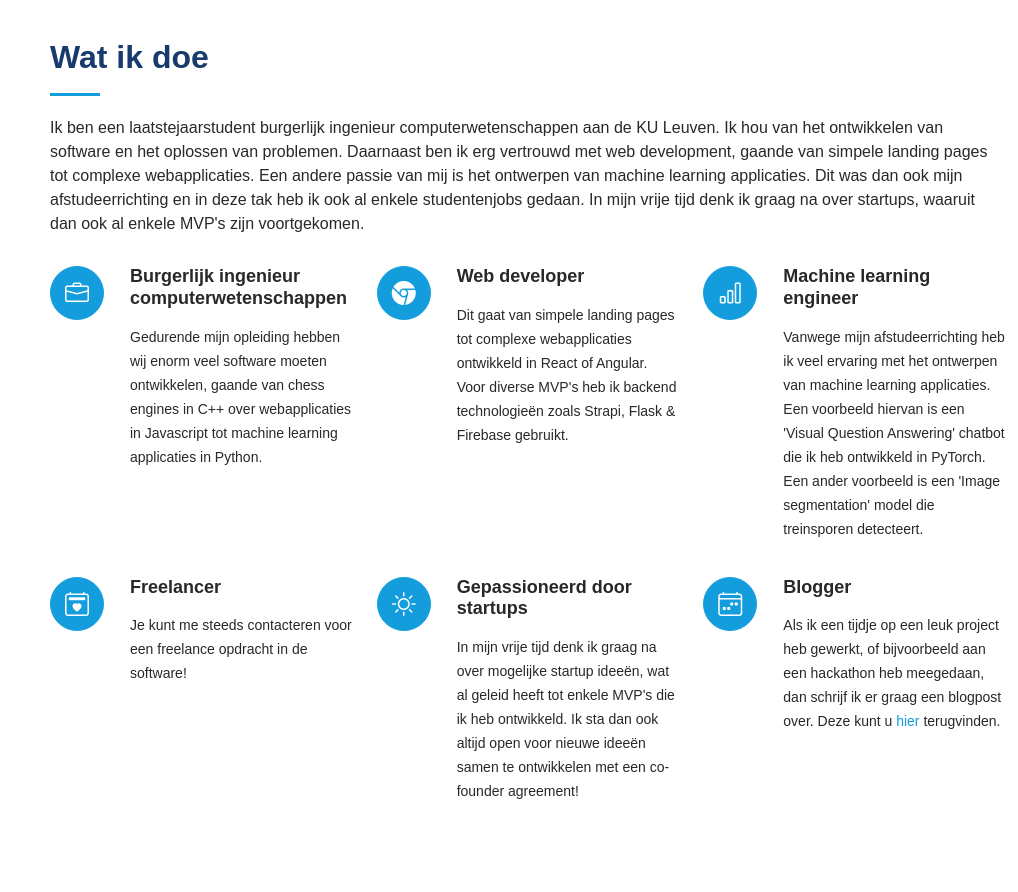
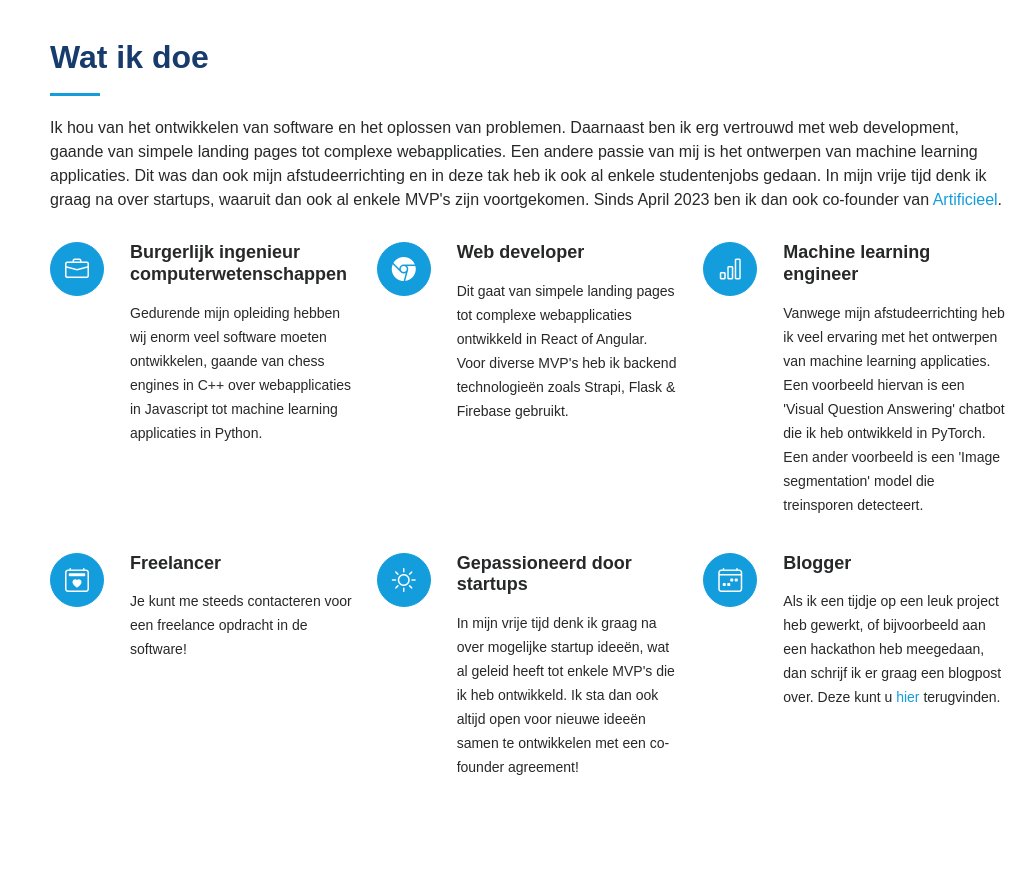
Before and after one commit to WebsiteJorrit/WebsiteJorrit.github.io, a plain HTML site: page index.html in a window 1280 px wide. Shown: the part 802-1694 px from the top of the page, without its empty margins (262-1280 px from the left). Drawn offline with nearby package versions, Linux system fonts and the light colour scheme; a web font is replaced by a local one.

Commit message:
Update text: not longer student

```diff
--- a/index.html
+++ b/index.html
@@ -86,15 +86,15 @@
           <div class="section-title">
             <h2>Wat ik doe</h2>
             <p>
-              Ik ben een laatstejaarstudent burgerlijk ingenieur
-              computerwetenschappen aan de KU Leuven. Ik hou van het ontwikkelen
-              van software en het oplossen van problemen. Daarnaast ben ik erg
-              vertrouwd met web development, gaande van simpele landing pages
-              tot complexe webapplicaties. Een andere passie van mij is het
-              ontwerpen van machine learning applicaties. Dit was dan ook mijn
-              afstudeerrichting en in deze tak heb ik ook al enkele
-              studentenjobs gedaan. In mijn vrije tijd denk ik graag na over
-              startups, waaruit dan ook al enkele MVP's zijn voortgekomen.
+              Ik hou van het ontwikkelen van software en het oplossen van
+              problemen. Daarnaast ben ik erg vertrouwd met web development,
+              gaande van simpele landing pages tot complexe webapplicaties. Een
+              andere passie van mij is het ontwerpen van machine learning
+              applicaties. Dit was dan ook mijn afstudeerrichting en in deze tak
+              heb ik ook al enkele studentenjobs gedaan. In mijn vrije tijd denk
+              ik graag na over startups, waaruit dan ook al enkele MVP's zijn
+              voortgekomen. Sinds April 2023 ben ik dan ook co-founder van
+              <a href="https://artificieel.com" target="_blank">Artificieel</a>.
             </p>
           </div>
 
```
